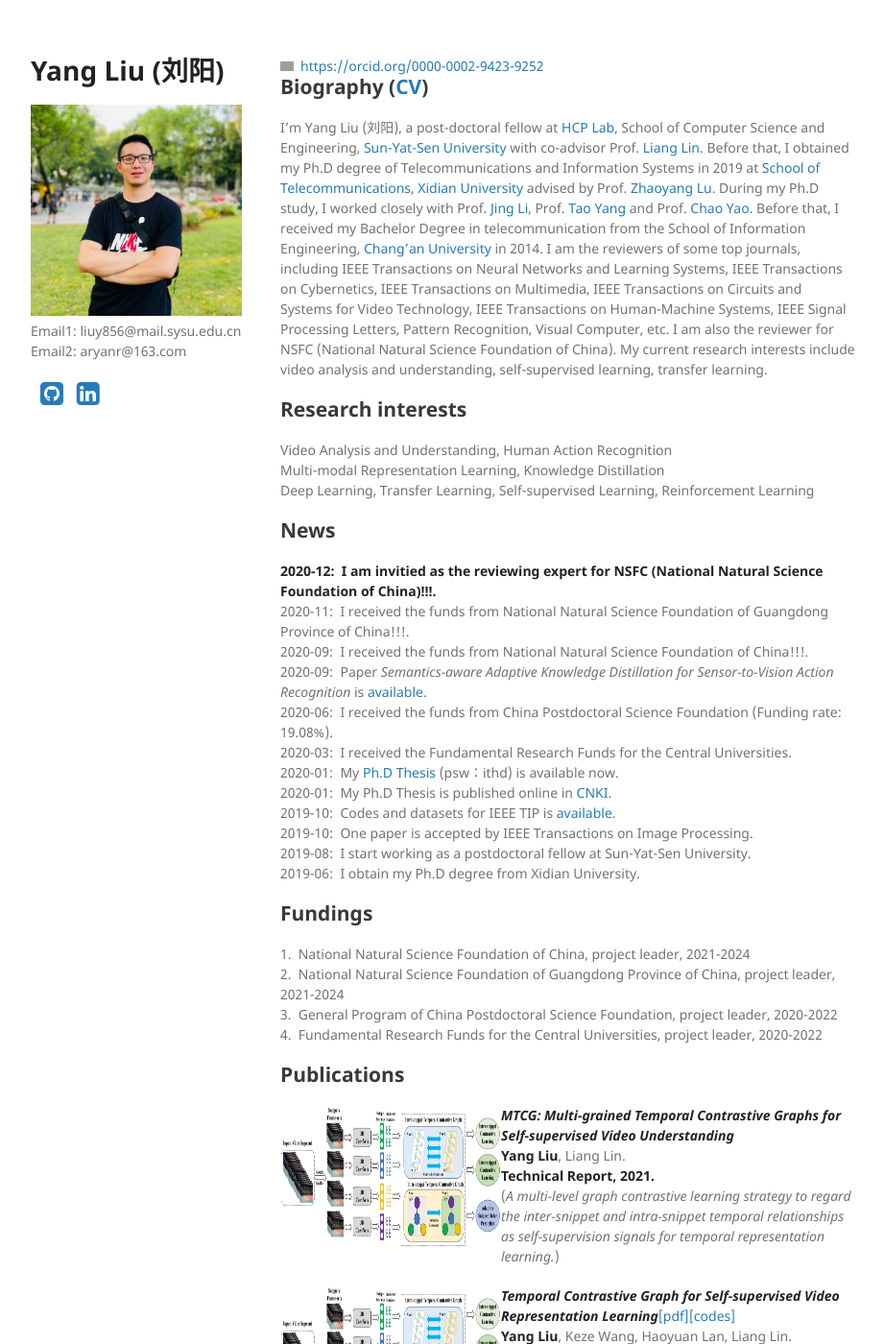
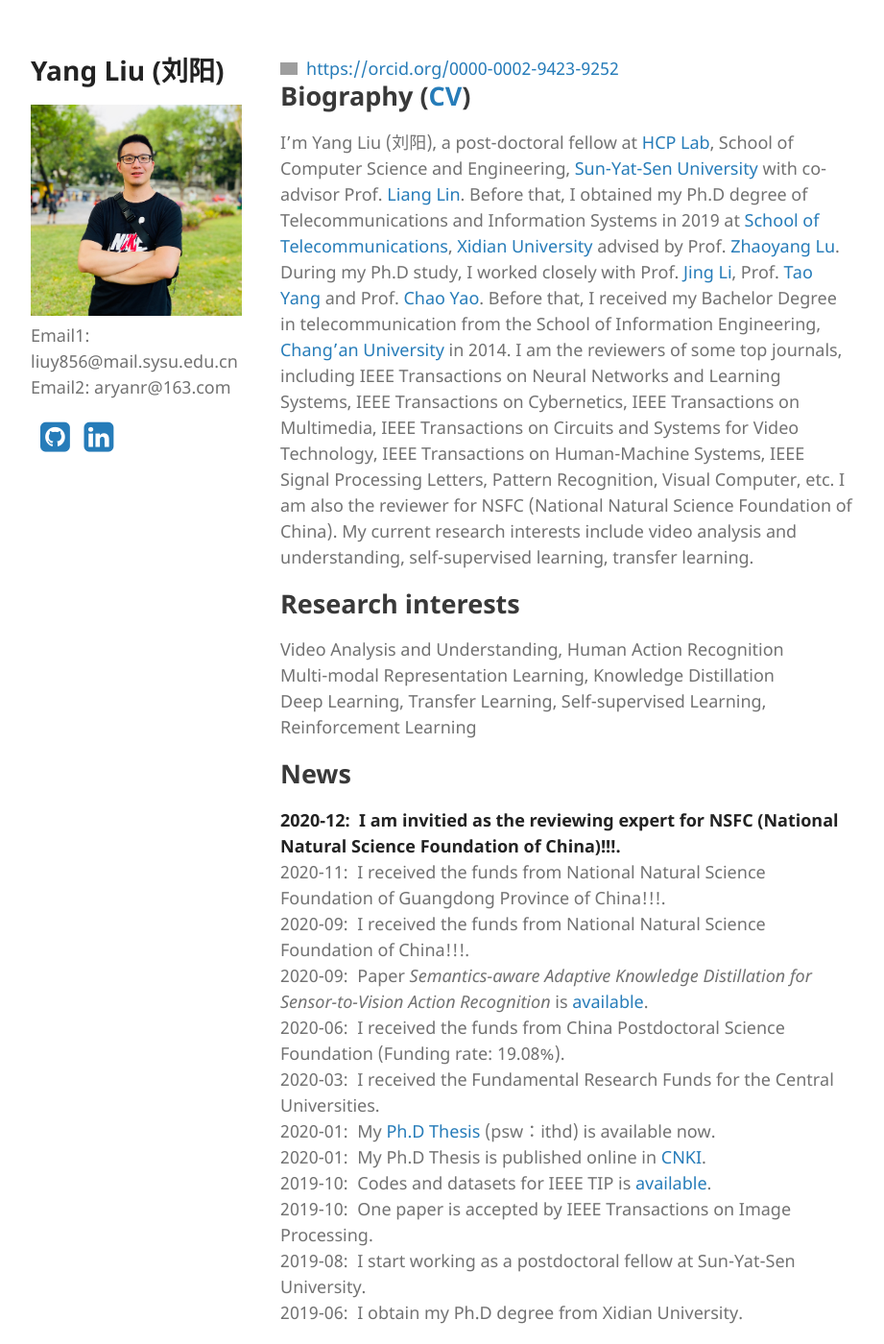
Before and after one commit to YangLiu9208/home, a Jekyll site: the page built from index.md, in a window 1280 px wide and 1400 px high. Shown: the whole window at 96% size, without its empty margins (178-1099 px from the left). Built offline with Jekyll 4.4.1, drawn with Linux system fonts in a browser that asks for light colours; a style sheet for code colours, icons or effects is not loaded; grey boxes are pictures that could not be loaded.

Commit message:
Update jekyll-theme-minimal.scss

```diff
--- a/_sass/jekyll-theme-minimal.scss
+++ b/_sass/jekyll-theme-minimal.scss
@@ -4,9 +4,9 @@
 body {
   background-color: #fff;
   padding:50px;
-  font: 14px/1.5 "Noto Sans", "Helvetica Neue", Helvetica, Arial, sans-serif;
+  font: 18px/1.5 "Noto Sans", "Helvetica Neue", Helvetica, Arial, sans-serif;
   color:#727272;
-  font-weight:400;
+  font-weight:500;
 }
 
 h1, h2, h3, h4, h5, h6 {
```
